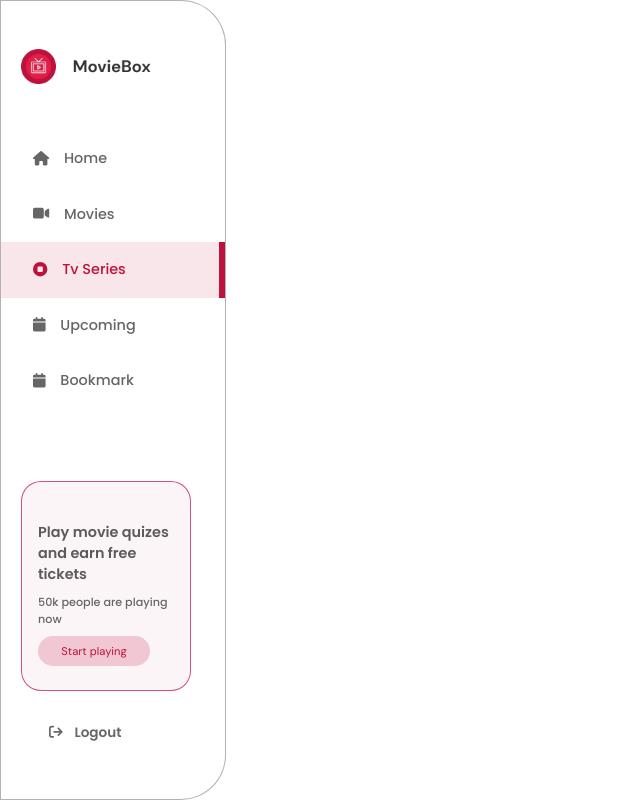
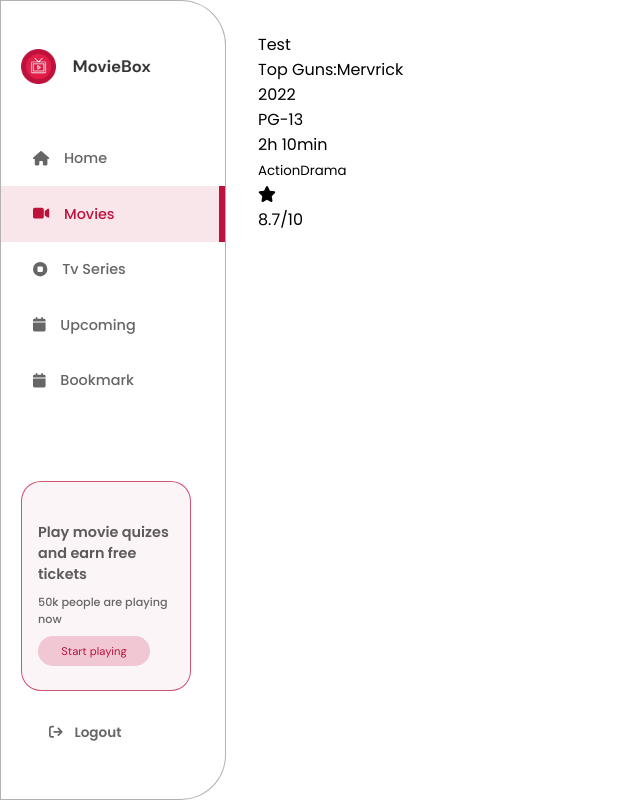
Before and after one commit to osakdv/movieBox, a React (Create React App) app: page /dashboard in a window 1280 px wide. Shown: the whole page, without its empty margins (0-640 px from the left). Built offline with nearby package versions, Linux system fonts and the light colour scheme; no server answers.

Commit message:
movie website

```diff
--- a/src/Bookmark.js
+++ b/src/Bookmark.js
@@ -1,5 +1,9 @@
 const Bookmark = () => {
     return(
-        <div className="bookmark-page"></div>
+        <div className="bookmark-page">
+            <h2>Bookmark</h2>
+        </div>
     )
 }
+
+export default Bookmark;
--- a/src/Dashboard.js
+++ b/src/Dashboard.js
@@ -1,16 +1,50 @@
 import { useState } from "react";
+import Bookmark from "./Bookmark";
 import SideBar from "./components/SideBar"
+import Dashboardhome from "./Home2";
+import Movies from "./Movies";
+import Series from "./Series";
+import Upcoming from "./Upcoming";
 
 const Dashboard = () => {
+    const [currentPage, setCurrentPage] = useState("Movies")
     const switchBetweenLinks = (pageName) => {
         console.log(pageName)
+        setCurrentPage(pageName)
+    }
+
+    const getPage = () => {
+        let page;
+
+        switch (currentPage) {
+            case "Home": page = <Dashboardhome />
+            break;
+            case "Movies": page = <Movies />
+            break;
+            case "Tv Series": page = <Series />
+            break;
+            case "Upcoming": page = <Upcoming />
+            break;
+            case "Bookmark": page = <Bookmark />
+            break;
+            default: page = <Movies/>
+            break
+        }
+
+        console.log(currentPage)
+        return page
     }
 
     return(
         <div className="dashboard">
             {/* sidebar */}
             <SideBar currentPage={switchBetweenLinks} />
-            {/* content */}
+
+            <div className="content">
+            {
+                getPage()
+            }
+            </div>
         </div>
     )
 }
--- a/src/Home2.js
+++ b/src/Home2.js
@@ -0,0 +1,9 @@
+const Dashboardhome = () => {
+    return(
+        <div className="series">
+            <h1>Home</h1>
+        </div>
+    )
+}
+
+export default Dashboardhome
--- a/src/Movies.js
+++ b/src/Movies.js
@@ -1,17 +1,41 @@
+import { FontAwesomeIcon } from "@fortawesome/react-fontawesome";
+import { faStar } from "@fortawesome/free-solid-svg-icons";
 import TrailerVid from "./components/TrailerVid";
-import './styles/dashboard.css'
+import "./styles/dashboard.css";
 
 const Movies = () => {
-    return(
-        <div className="movie">
-            {/* side bar */}
-            <h2 style={{
-                color: "black"
-            }}>Movie page</h2>
-            {/* Movie player and details */}
-            <TrailerVid getMovieName={"d"} />
+  return (
+    <div className="movie">
+      {/* Movie player and details */}
+      <TrailerVid getMovieName={"d"} />
+
+      <div className="movieDetails">
+        <div className="top-details">
+          <div className="movie-title-year">
+            <ul>
+              <li>Top Guns:Mervrick</li>
+              <li>2022</li>
+              <li>PG-13</li>
+              <li>2h 10min</li>
+            </ul>
+
+            <div className="genre-container">
+              <small>Action</small>
+              <small>Drama</small>
+            </div>
+
+            <div className="rating">
+                <span className="icon">
+                    <FontAwesomeIcon icon={faStar} />
+                </span>
+
+                <div className="r-num">8.7/10</div>
+            </div>
+          </div>
         </div>
-    )
-}
+      </div>
+    </div>
+  );
+};
 
 export default Movies;
--- a/src/Series.js
+++ b/src/Series.js
@@ -0,0 +1,9 @@
+const Series = () => {
+    return(
+        <div className="series">
+            <h1>Tv series</h1>
+        </div>
+    )
+}
+
+export default Series
--- a/src/Upcoming.js
+++ b/src/Upcoming.js
@@ -0,0 +1,9 @@
+const Upcoming = () => {
+    return(
+        <div className="series">
+            <h1>Upcoming</h1>
+        </div>
+    )
+}
+
+export default Upcoming
--- a/src/components/SideBar.js
+++ b/src/components/SideBar.js
@@ -50,7 +50,7 @@ const SideBar = ({ currentPage }) => {
             </span>
             Home
           </li>
-          <li ref={moviesPage} onClick={(e) => pageSwitchHandler(e, "Movies", moviesPage)}>
+          <li  className="active-link" ref={moviesPage} onClick={(e) => pageSwitchHandler(e, "Movies", moviesPage)}>
             <Link to="/movies"></Link>
             <span>
               <FontAwesomeIcon icon={faVideo} />
@@ -59,7 +59,6 @@ const SideBar = ({ currentPage }) => {
           </li>
           <li
             ref={tvSeriesPage}
-            className="active-link"
             onClick={(e) => pageSwitchHandler(e, "Tv Series", tvSeriesPage)}
           >
             <Link to="/movies"></Link>
--- a/src/components/TrailerVid.js
+++ b/src/components/TrailerVid.js
@@ -6,7 +6,7 @@ const TrailerVid = ({getMovieName}) => {
   const [youtubeVidId, setYoutubeVidId] = useState("");
   const [videoFound, setVideoFound] = useState(false)
 
-  const ytDataApiKey = "AIzaSyCJgtXn61KlQ74yGdmwV6Ok18uSUMEapnQ";
+  const ytDataApiKey = "AIzaSyAnLj4wGAFKnLbx4zkHOGZqLv44Q9SriOs";
 
   useEffect(() => {
     fetch(
--- a/src/styles/dashboard.css
+++ b/src/styles/dashboard.css
@@ -1,12 +1,7 @@
 .dashboard {
   font-family: "Poppins", sans-serif !important;
-}
-
-.trailer-video iframe {
-  width: 75vw;
-  height: 55vh;
-  border-radius: 20px;
-  background-color: yellow;
+  display: flex;
+  overflow: hidden;
 }
 
 /* sidebar styling */
@@ -133,4 +128,23 @@
   font-style: normal;
   font-weight: 600;
   line-height: normal;
+  cursor: pointer;
 }
+
+.dashboard .content {
+    overflow-y: scroll;
+    padding: 2em 2em 0 2em;
+    /* scrollbar-width: 0; */
+}
+
+.dashboard .content::-webkit-scrollbar {
+    /* display: none; */
+}
+
+/* movie screen */
+.trailer-video iframe {
+    width: 80vw;
+    height: 55vh;
+    border-radius: 20px;
+    background-color: yellow;
+  }
--- a/src/styles/index.css
+++ b/src/styles/index.css
@@ -6,8 +6,9 @@
     box-sizing: border-box;
 }
 
-li, li {
+ul, li {
     list-style: none;
+    cursor: pointer;
 }
 
 a {
```
